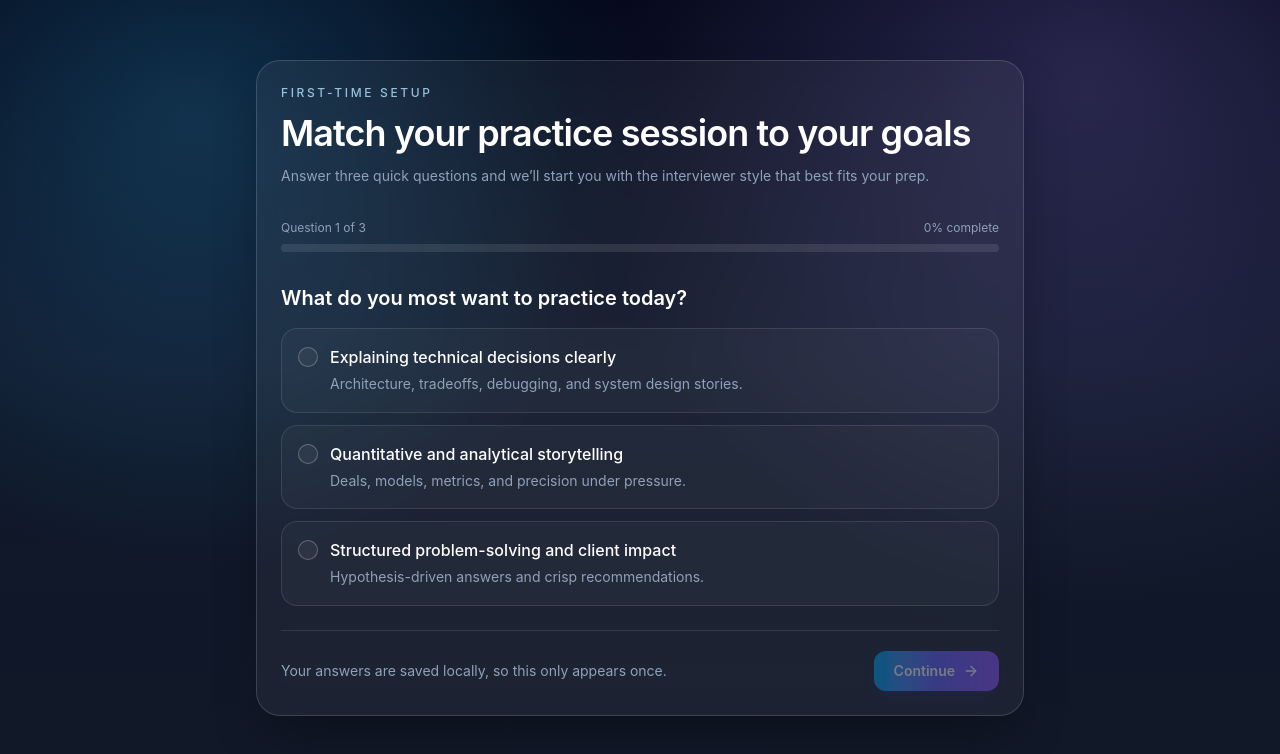
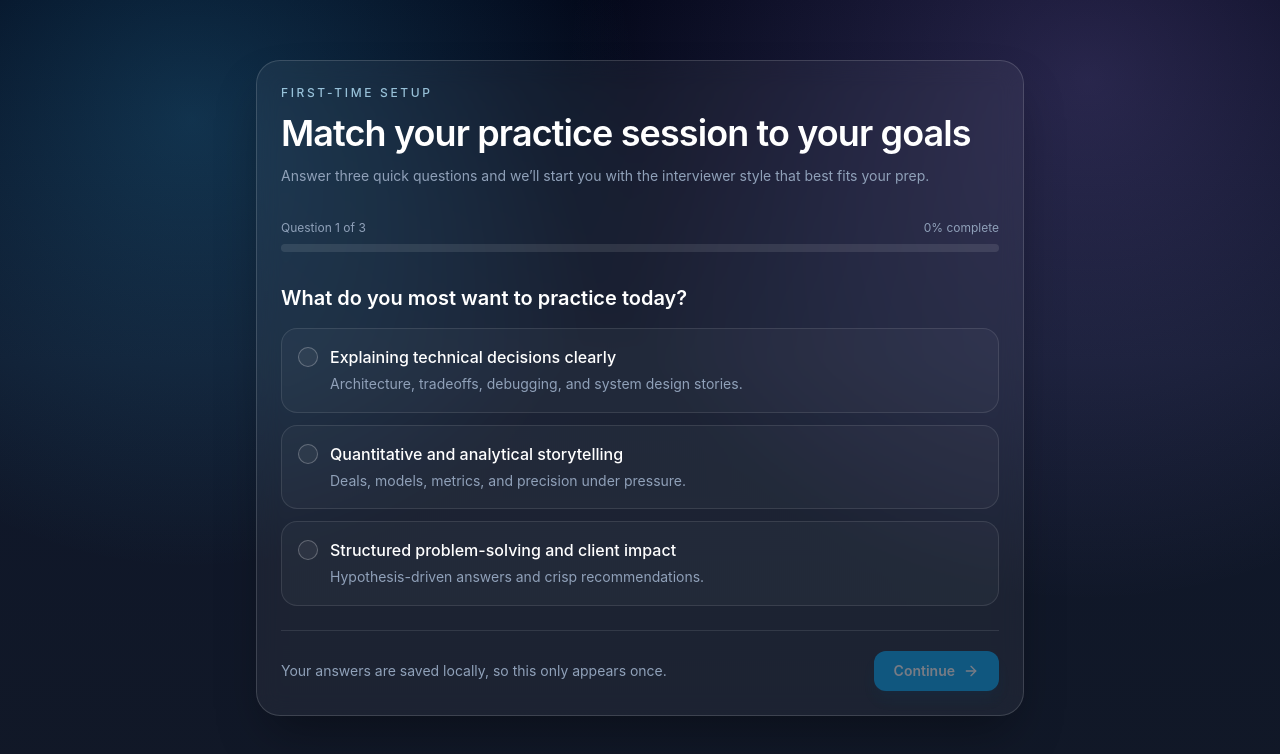
Before and after one commit to StanfordCS194/spr26-Team-4, a React (Vite) app in the folder frontend/: page / in a window 1280 px wide. Shown: the top 754 px of the page. Built offline with nearby package versions, Linux system fonts and the light colour scheme; no server answers; what @vapi-ai/web would draw is missing.

Commit message:
Frontend: Minor UX improvements for onboarding

```diff
--- a/frontend/src/views/OnboardingView.tsx
+++ b/frontend/src/views/OnboardingView.tsx
@@ -79,7 +79,7 @@ export function OnboardingView({ onComplete }: OnboardingViewProps) {
 
             <div className="h-2 overflow-hidden rounded-full bg-white/10">
               <div
-                className="h-full rounded-full bg-gradient-to-r from-sky-400 via-indigo-400 to-violet-400 transition-all duration-300 ease-out"
+                className="h-full rounded-full bg-sky-500 transition-all duration-300 ease-out"
                 style={{ width: `${progressPercent}%` }}
               />
             </div>
@@ -136,7 +136,7 @@ export function OnboardingView({ onComplete }: OnboardingViewProps) {
               type="button"
               disabled={!selectedOptionId}
               onClick={continueOnboarding}
-              className="inline-flex items-center justify-center gap-2 rounded-xl bg-gradient-to-r from-sky-500 via-indigo-500 to-violet-500 px-5 py-2.5 text-sm font-semibold text-white shadow-lg shadow-indigo-900/35 transition hover:from-sky-400 hover:via-indigo-400 hover:to-violet-400 disabled:cursor-not-allowed disabled:opacity-40"
+              className="inline-flex items-center justify-center gap-2 rounded-xl bg-sky-500 px-5 py-2.5 text-sm font-semibold text-white shadow-lg shadow-sky-900/30 transition hover:bg-sky-400 disabled:cursor-not-allowed disabled:opacity-40"
             >
               {isLastQuestion
                 ? `Start with ${CHARACTER_LABELS[assignOnboardingCharacter(answers)]}`
```
